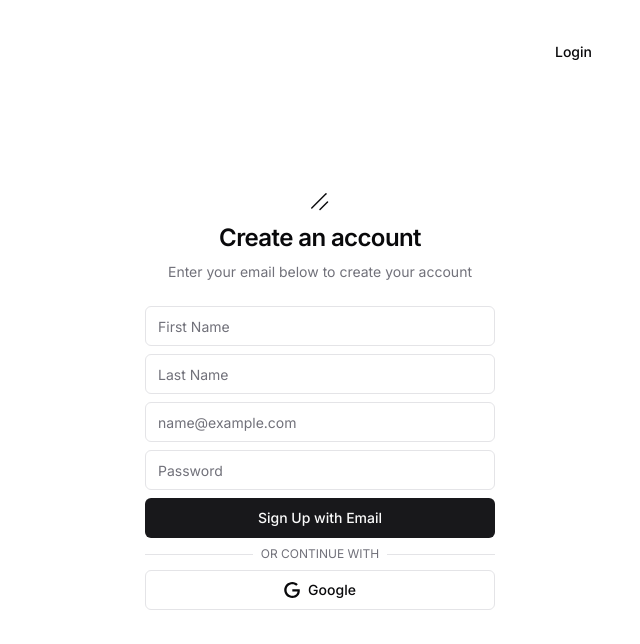
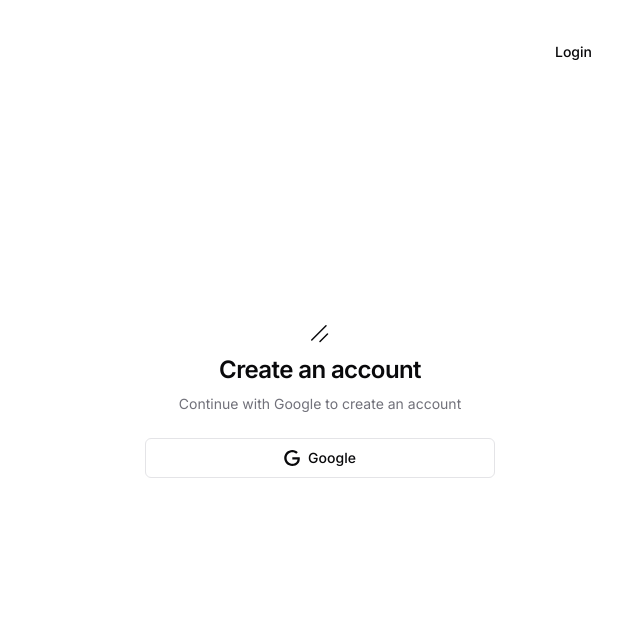
Before and after one commit to DeclanKBrown/gtd, a Next.js app: page /register in a window 1280 px wide. Shown: the top 644 px of the page, without its empty margins (640-1280 px from the left). Built offline with nearby package versions, Linux system fonts and the light colour scheme.

Commit message:
next auth & vercel posgres integrated

```diff
--- a/package.json
+++ b/package.json
@@ -10,14 +10,18 @@
   },
   "dependencies": {
     "@hookform/resolvers": "^3.3.4",
+    "@next-auth/prisma-adapter": "^1.0.7",
+    "@prisma/client": "^5.11.0",
     "@radix-ui/react-label": "^2.0.2",
     "@radix-ui/react-slot": "^1.0.2",
     "@radix-ui/react-toast": "^1.1.5",
     "@tailwindcss/typography": "^0.5.10",
+    "@vercel/postgres": "^0.7.2",
     "class-variance-authority": "^0.7.0",
     "clsx": "^2.1.0",
     "lucide-react": "^0.354.0",
     "next": "14.1.0",
+    "next-auth": "^4.24.7",
     "next-themes": "^0.2.1",
     "react": "^18",
     "react-dom": "^18",
@@ -38,6 +42,7 @@
     "postcss": "^8",
     "prettier": "^3.2.5",
     "prettier-plugin-tailwindcss": "^0.5.11",
+    "prisma": "^5.11.0",
     "tailwindcss": "^3.3.0",
     "typescript": "^5"
   }
--- a/src/app/(auth)/login/page.tsx
+++ b/src/app/(auth)/login/page.tsx
@@ -27,9 +27,7 @@ export default function LoginPage() {
           <h1 className="text-2xl font-semibold tracking-tight">
             Welcome back
           </h1>
-          <p className="text-sm text-muted-foreground">
-            Enter your email to log in to your account
-          </p>
+          <p className="text-sm text-muted-foreground">Continue with Google</p>
         </div>
         <LogInForm />
         <p className="px-8 text-center text-sm text-muted-foreground">
--- a/src/app/(auth)/register/page.tsx
+++ b/src/app/(auth)/register/page.tsx
@@ -31,7 +31,7 @@ export default function RegisterPage() {
               Create an account
             </h1>
             <p className="text-sm text-muted-foreground">
-              Enter your email below to create your account
+              Continue with Google to create an account
             </p>
           </div>
           <RegisterForm />
--- /dev/null
+++ b/src/app/api/auth/[...nextauth]/route.ts
@@ -0,0 +1,7 @@
+import NextAuth from 'next-auth'
+
+import { authOptions } from '@/lib/auth'
+
+const handler = NextAuth(authOptions)
+
+export { handler as GET, handler as POST }
--- a/src/components/LogInForm.tsx
+++ b/src/components/LogInForm.tsx
@@ -1,122 +1,19 @@
 'use client'
 
 import * as React from 'react'
-import { useRouter } from 'next/navigation'
-import { zodResolver } from '@hookform/resolvers/zod'
-import { useForm } from 'react-hook-form'
-import * as z from 'zod'
 
+import { OAuthButton } from './OAuthButton'
 import { cn } from '@/lib/utils'
-import { signInSchema } from '@/lib/validations/auth'
-import { buttonVariants } from '@/components/ui/button'
-import { Input } from '@/components/ui/input'
-import { Label } from '@/components/ui/label'
-import { toast } from '@/components/ui/use-toast'
-import { Icons } from '@/components/icons'
-import { OAuthButton } from './OAuthButton'
 
 interface SignInFormProps extends React.HTMLAttributes<HTMLDivElement> {}
 
-type FormData = z.infer<typeof signInSchema>
-
 export function LogInForm({ className, ...props }: SignInFormProps) {
-  const {
-    register,
-    handleSubmit,
-    formState: { errors },
-  } = useForm<FormData>({
-    resolver: zodResolver(signInSchema),
-  })
-  const [isLoading, setIsLoading] = React.useState<boolean>(false)
-  const router = useRouter()
-
-  const handleSignIn = async (data: FormData) => {
-    setIsLoading(true)
-    try {
-      // if (error) {
-      //   console.error('Sign-in error:', error)
-      //   return toast({
-      //     title: 'Error',
-      //     description: error.message,
-      //     variant: 'destructive',
-      //   })
-      // } else if (user) {
-      //   toast({
-      //     title: 'Success',
-      //     description: 'Logged in',
-      //     variant: 'default',
-      //   })
-      // }
-      router.refresh()
-    } catch (error) {
-      console.error('Error:', error)
-    } finally {
-      setIsLoading(false)
-    }
-  }
-
   return (
     <div className={cn('grid gap-6', className)} {...props}>
-      <form onSubmit={handleSubmit(handleSignIn)}>
-        <div className="grid gap-2">
-          <div className="grid gap-1">
-            <Label className="sr-only" htmlFor="email">
-              Email
-            </Label>
-            <Input
-              id="email"
-              placeholder="name@example.com"
-              type="email"
-              autoCapitalize="none"
-              autoComplete="email"
-              autoCorrect="off"
-              disabled={isLoading}
-              {...register('email')}
-            />
-            {errors?.email && (
-              <p className="px-1 text-xs text-red-600">
-                {errors.email.message}
-              </p>
-            )}
-          </div>
-          <div className="grid gap-1">
-            <Label className="sr-only" htmlFor="password">
-              Password
-            </Label>
-            <Input
-              id="password"
-              placeholder="Password"
-              type="password"
-              autoCapitalize="none"
-              autoComplete="current-password"
-              disabled={isLoading}
-              {...register('password')}
-            />
-            {errors?.password && (
-              <p className="px-1 text-xs text-red-600">
-                {errors.password.message}
-              </p>
-            )}
-          </div>
-          <button className={cn(buttonVariants())} disabled={isLoading}>
-            {isLoading && (
-              <Icons.spinner className="mr-2 h-4 w-4 animate-spin" />
-            )}
-            Log In with Email
-          </button>
-          <div className="relative">
-            <div className="absolute inset-0 flex items-center">
-              <span className="w-full border-t" />
-            </div>
-            <div className="relative flex justify-center text-xs uppercase">
-              <span className="bg-background px-2 text-muted-foreground">
-                Or continue with
-              </span>
-            </div>
-          </div>
-          <OAuthButton />
-        </div>
-      </form>
+      <div className="grid gap-2">
+        <div className="grid gap-1"></div>
+        <OAuthButton />
+      </div>
     </div>
   )
 }
--- a/src/components/OAuthButton.tsx
+++ b/src/components/OAuthButton.tsx
@@ -6,6 +6,8 @@ import { cn } from '@/lib/utils'
 import { buttonVariants } from '@/components/ui/button'
 import { Icons } from '@/components/icons'
 import { toast } from '@/components/ui/use-toast'
+
+import { signIn } from 'next-auth/react'
 
 interface OAuthButtonProps extends React.HTMLAttributes<HTMLButtonElement> {}
 
@@ -16,17 +18,16 @@ export function OAuthButton({ className, ...props }: OAuthButtonProps) {
   const handleOAuth = async () => {
     setIsOAuthLoading(true)
     try {
-      // if (error) {
-      //   console.error('OAuth sign-in error:', error)
-      //   return toast({
-      //     title: 'Error',
-      //     description: error.message,
-      //     variant: 'destructive',
-      //   })
-      // }
+      await signIn('google')
+
       router.refresh()
     } catch (error) {
-      console.error('Error:', error)
+      console.error('OAuth sign-in error:', error)
+      return toast({
+        title: 'Error',
+        description: 'Error signing in with Google',
+        variant: 'destructive',
+      })
     } finally {
       setIsOAuthLoading(false)
     }
--- a/src/components/RegisterForm.tsx
+++ b/src/components/RegisterForm.tsx
@@ -1,152 +1,21 @@
 'use client'
 
 import * as React from 'react'
-import { zodResolver } from '@hookform/resolvers/zod'
-import { useForm } from 'react-hook-form'
-import * as z from 'zod'
 
 import { cn } from '@/lib/utils'
-import { signUpSchema } from '@/lib/validations/auth'
-import { buttonVariants } from '@/components/ui/button'
-import { Input } from '@/components/ui/input'
-import { Label } from '@/components/ui/label'
-import { toast } from '@/components/ui/use-toast'
-import { Icons } from '@/components/icons'
+
 import { OAuthButton } from './OAuthButton'
 
 interface SignUpFormProps extends React.HTMLAttributes<HTMLDivElement> {}
 
-type FormData = z.infer<typeof signUpSchema>
-
 export function RegisterForm({ className, ...props }: SignUpFormProps) {
-  const {
-    register,
-    handleSubmit,
-    formState: { errors },
-  } = useForm<FormData>({
-    resolver: zodResolver(signUpSchema),
-  })
-  const [isLoading, setIsLoading] = React.useState<boolean>(false)
-
-  const handleSignUp = async (data: FormData) => {
-    setIsLoading(true)
-    try {
-      // if (error) {
-      //   console.error('Sign-up error:', error)
-      //   return toast({
-      //     title: 'Error',
-      //     description: error.message,
-      //     variant: 'destructive',
-      //   })
-      // }
-      // return toast({
-      //   title: 'Check your email',
-      //   description:
-      //     'We sent you a login link. Be sure to check your spam too.',
-      // })
-    } catch (error) {
-      console.error('Error:', error)
-    } finally {
-      setIsLoading(false)
-    }
-  }
-
   return (
     <div className={cn('grid gap-6', className)} {...props}>
-      <form onSubmit={handleSubmit(handleSignUp)}>
-        <div className="grid gap-2">
-          <div className="grid gap-1">
-            <Label className="sr-only" htmlFor="firstName">
-              First Name
-            </Label>
-            <Input
-              id="firstName"
-              placeholder="First Name"
-              autoCapitalize="none"
-              disabled={isLoading}
-              {...register('firstName')}
-            />
-            {errors?.firstName && (
-              <p className="px-1 text-xs text-red-600">
-                {errors.firstName.message}
-              </p>
-            )}
-          </div>
-          <div className="grid gap-1">
-            <Label className="sr-only" htmlFor="lastName">
-              Last Name
-            </Label>
-            <Input
-              id="lastName"
-              placeholder="Last Name"
-              autoCapitalize="none"
-              disabled={isLoading}
-              {...register('lastName')}
-            />
-            {errors?.lastName && (
-              <p className="px-1 text-xs text-red-600">
-                {errors.lastName.message}
-              </p>
-            )}
-          </div>
-          <div className="grid gap-1">
-            <Label className="sr-only" htmlFor="email">
-              Email
-            </Label>
-            <Input
-              id="email"
-              placeholder="name@example.com"
-              type="email"
-              autoCapitalize="none"
-              autoComplete="email"
-              autoCorrect="off"
-              disabled={isLoading}
-              {...register('email')}
-            />
-            {errors?.email && (
-              <p className="px-1 text-xs text-red-600">
-                {errors.email.message}
-              </p>
-            )}
-          </div>
-          <div className="grid gap-1">
-            <Label className="sr-only" htmlFor="password">
-              Password
-            </Label>
-            <Input
-              id="password"
-              placeholder="Password"
-              type="password"
-              autoCapitalize="none"
-              autoComplete="current-password"
-              disabled={isLoading}
-              {...register('password')}
-            />
-            {errors?.password && (
-              <p className="px-1 text-xs text-red-600">
-                {errors.password.message}
-              </p>
-            )}
-          </div>
-          <button className={cn(buttonVariants())} disabled={isLoading}>
-            {isLoading && (
-              <Icons.spinner className="mr-2 h-4 w-4 animate-spin" />
-            )}
-            Sign Up with Email
-          </button>
-          <div className="relative">
-            <div className="absolute inset-0 flex items-center">
-              <span className="w-full border-t" />
-            </div>
-            <div className="relative flex justify-center text-xs uppercase">
-              <span className="bg-background px-2 text-muted-foreground">
-                Or continue with
-              </span>
-            </div>
-          </div>
+      <div className="grid gap-2">
+        <div className="grid gap-1">
           <OAuthButton />
         </div>
-      </form>
+      </div>
     </div>
   )
 }
--- /dev/null
+++ b/src/lib/auth.ts
@@ -0,0 +1,54 @@
+import { PrismaAdapter } from '@next-auth/prisma-adapter'
+import { NextAuthOptions } from 'next-auth'
+import GoogleProvider from 'next-auth/providers/google'
+import { db } from '@/lib/db'
+
+export const authOptions: NextAuthOptions = {
+  adapter: PrismaAdapter(db),
+  session: {
+    strategy: 'jwt',
+  },
+  pages: {
+    signIn: '/login',
+  },
+  providers: [
+    GoogleProvider({
+      clientId: process.env.GOOGLE_CLIENT_ID!,
+      clientSecret: process.env.GOOGLE_CLIENT_SECRET!,
+    }),
+  ],
+  callbacks: {
+    async session({ token, session }) {
+      if (token) {
+        session.user.id = token.id
+        session.user.name = token.name
+        session.user.email = token.email
+      }
+
+      return session
+    },
+    async jwt({ token, user }) {
+      const dbUser = await db.user.findFirst({
+        where: {
+          email: token.email,
+        },
+      })
+
+      if (!dbUser) {
+        if (user) {
+          token.id = user?.id
+        }
+        return token
+      }
+
+      return {
+        id: dbUser.id,
+        name: dbUser.name,
+        email: dbUser.email,
+      }
+    },
+    redirect() {
+      return '/dashboard'
+    },
+  },
+}
--- a/src/lib/validations/auth.ts
+++ /dev/null
@@ -1,13 +0,0 @@
-import * as z from 'zod'
-
-export const signInSchema = z.object({
-  email: z.string().email(),
-  password: z.string().min(8),
-})
-
-export const signUpSchema = z.object({
-  email: z.string().email(),
-  password: z.string().min(8),
-  firstName: z.string().min(1),
-  lastName: z.string().min(1),
-})
```
Also changed, not shown: src/lib/db.ts (added, +18 -0 lines), src/types/next.auth.d.ts (added, +18 -0 lines), 2 other files (tests, documents, lock files or other folders).
